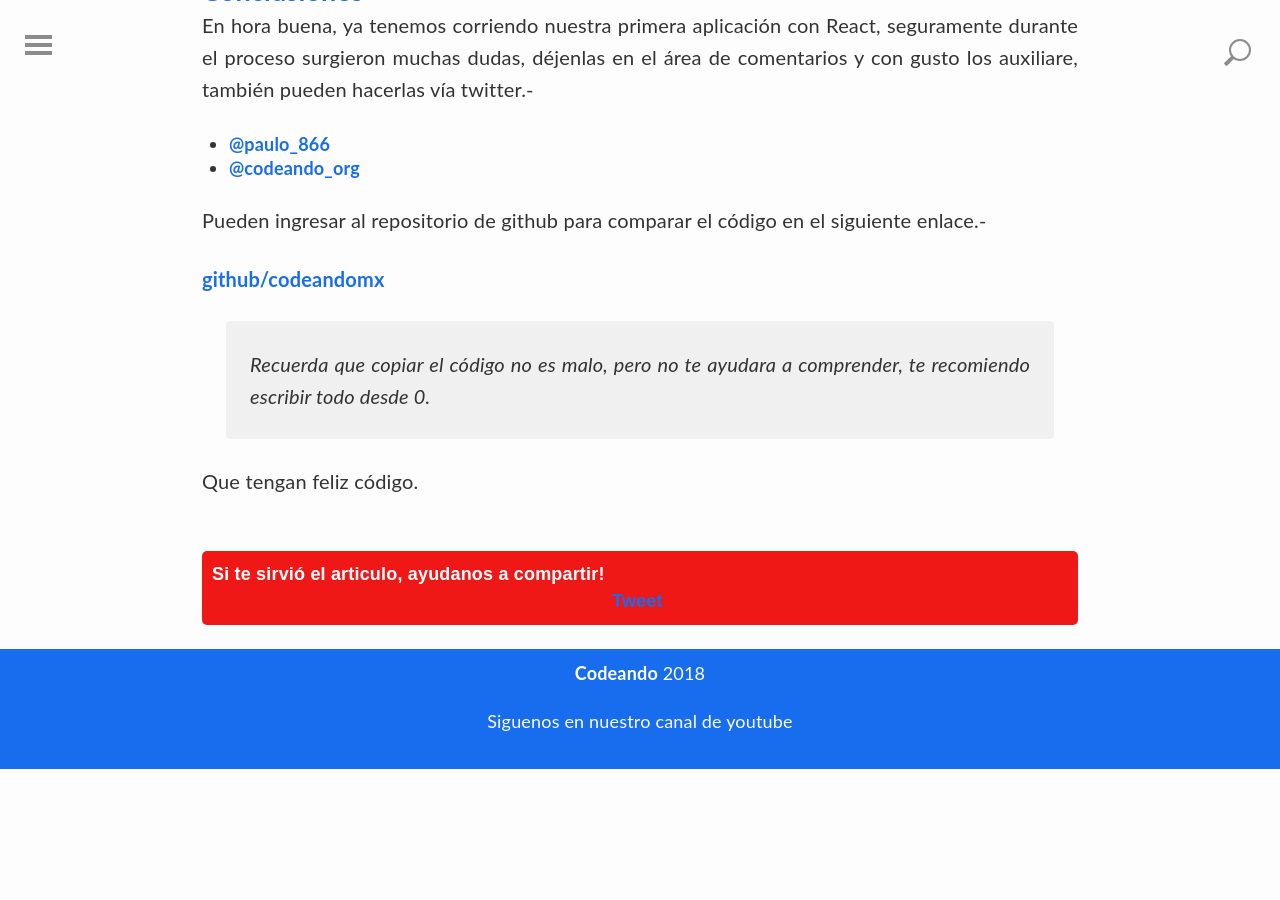
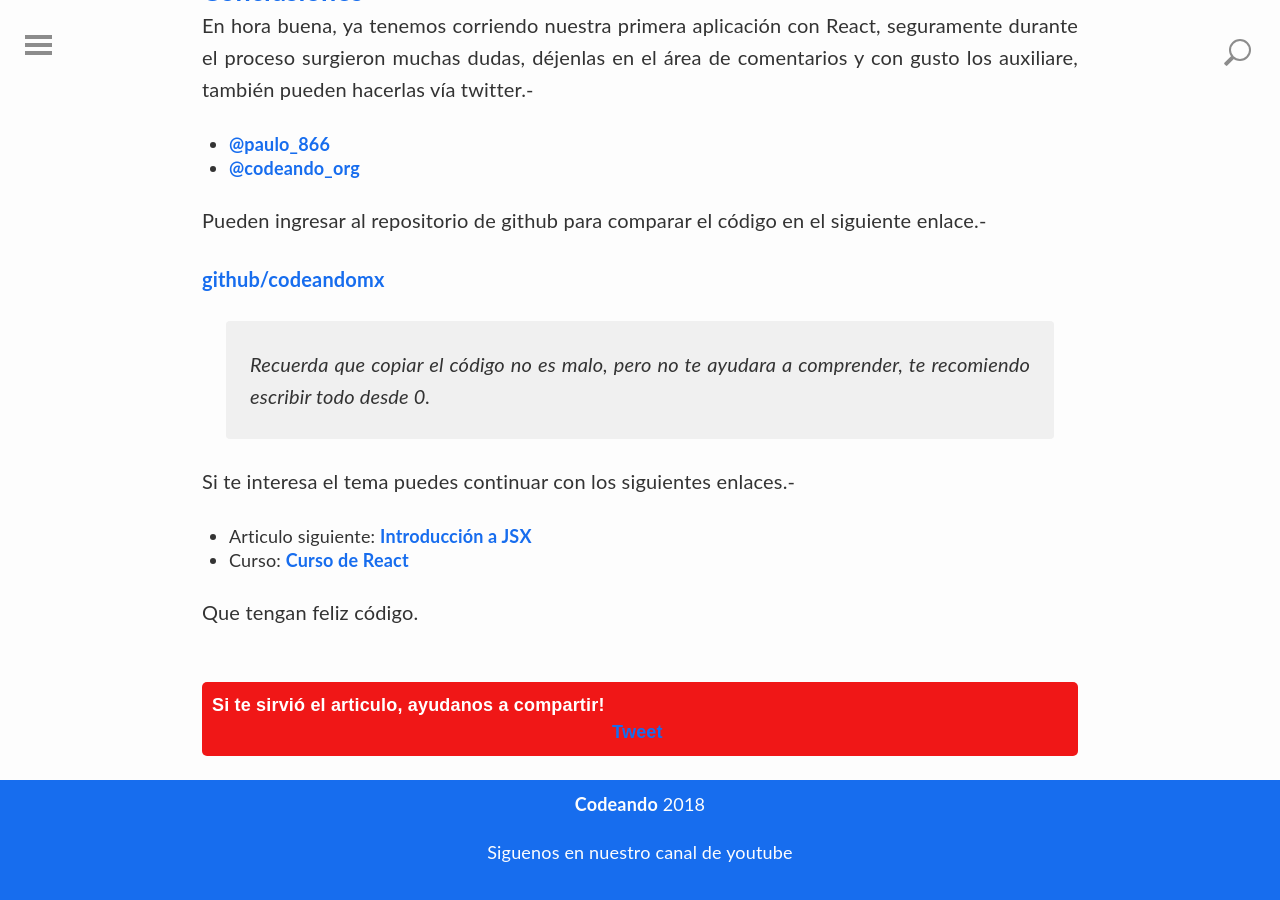
Before and after one commit to Codeandomx/codeandomx, a Jekyll site: the page built from _posts/2018-01-13-introduccion-a-react-creando-aplicacion-basica.md, in a window 1280 px wide and 900 px high, scrolled down 9036 px. Built offline with Jekyll 4.4.1, drawn with Linux system fonts in a browser that asks for light colours; some web fonts are replaced; comment, search, counter and statistics services are not loaded; before the commit the page ends 9805 px from its top, so only the background shows below that; some of the changed text lies outside the part shown.

```diff
--- a/_posts/2018-01-13-introduccion-a-react-creando-aplicacion-basica.md
+++ b/_posts/2018-01-13-introduccion-a-react-creando-aplicacion-basica.md
@@ -260,4 +260,9 @@ Pueden ingresar al repositorio de github para comparar el código en el siguient
 
 > Recuerda que copiar el código no es malo, pero no te ayudara a comprender, te recomiendo escribir todo desde 0.
 
+Si te interesa el tema puedes continuar con los siguientes enlaces.-
+
+* Articulo siguiente: [Introducción a JSX](/articulos/introduccion-a-jsx.html)
+* Curso: [Curso de React](https://github.com/Codeandomx/curso-de-introduccion-a-react)
+
 Que tengan feliz código.
```
Also changed, not shown: other parts of _posts/2018-01-13-introduccion-a-react-creando-aplicacion-basica.md (+6 -6 lines).
